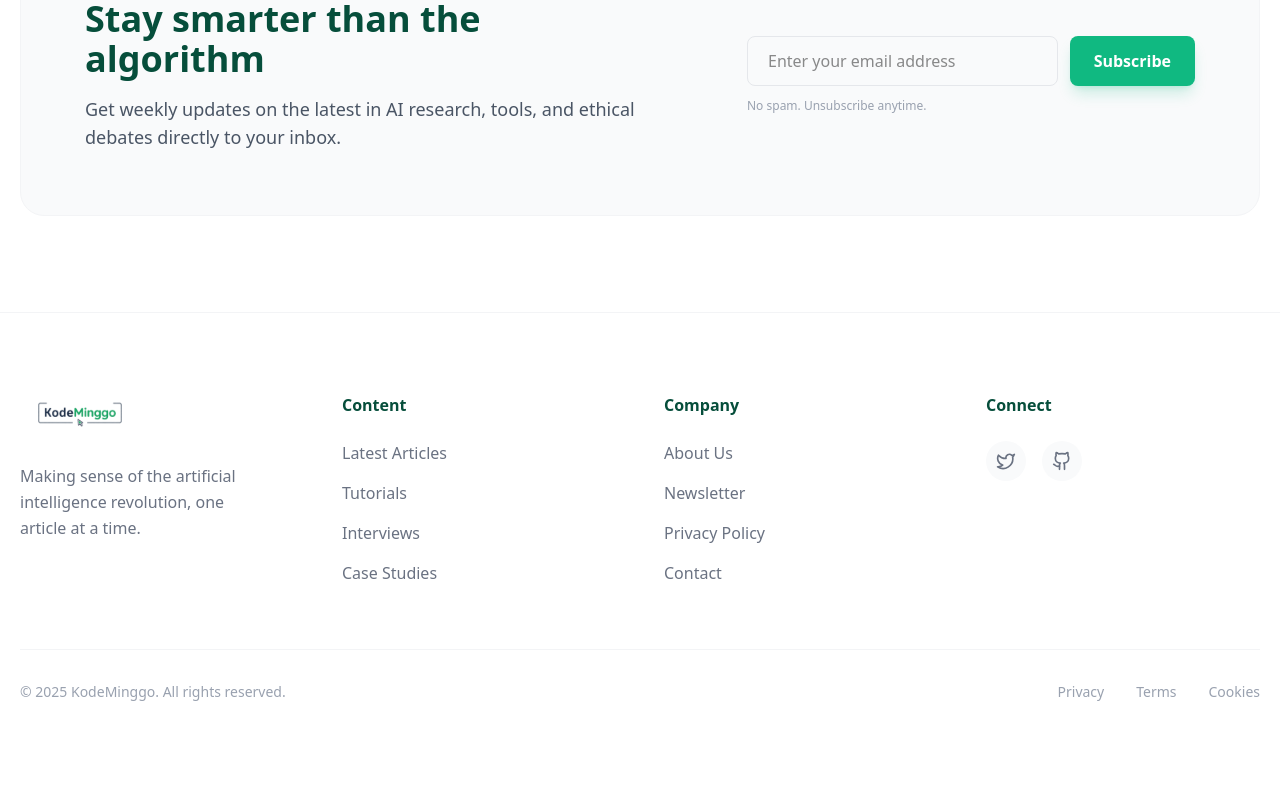
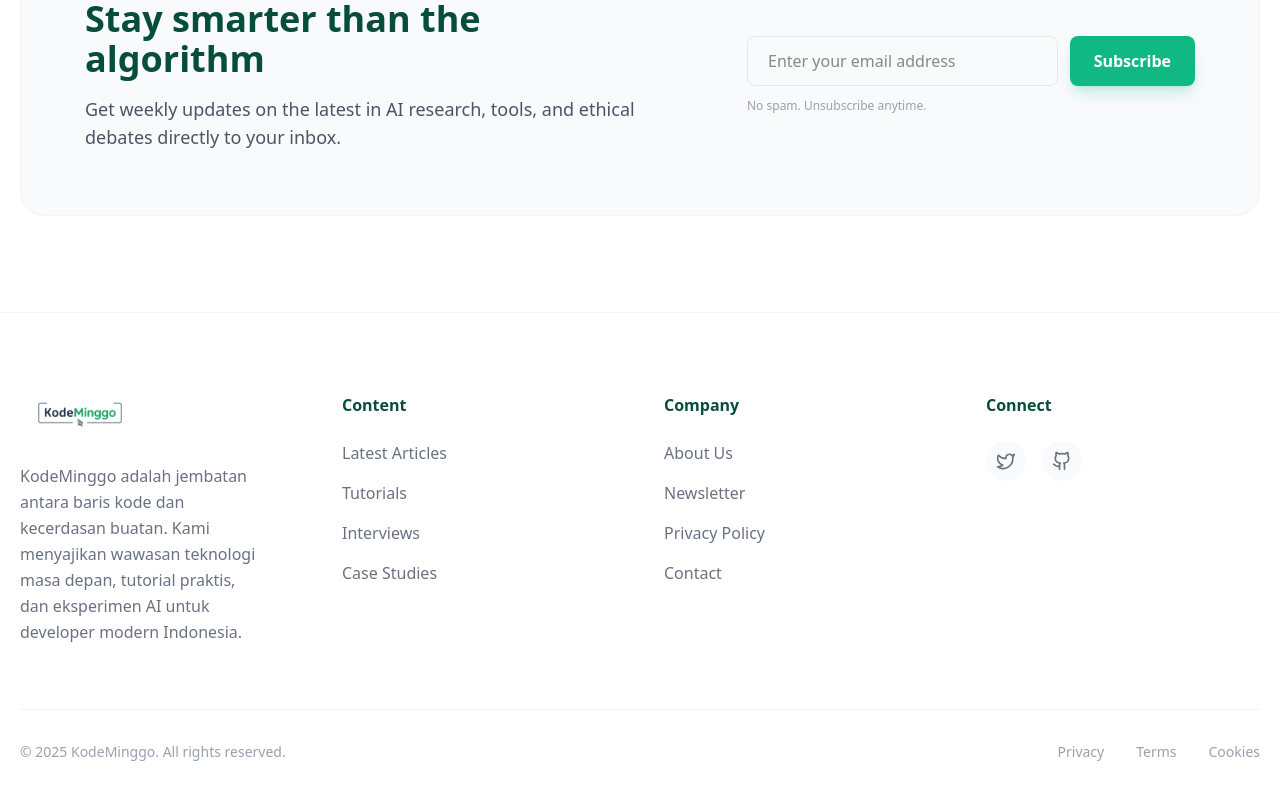
Before and after one commit to nalardeep/nalardeep, a Next.js app: page / in a window 1280 px wide. Shown: the part 3595-4395 px from the top of the page. Built offline with nearby package versions, Linux system fonts and the light colour scheme.

Commit message:
Repair text in footer

```diff
--- a/components/footer.tsx
+++ b/components/footer.tsx
@@ -21,7 +21,7 @@ const Footer = () => {
                             />
                         </Link>
                         <p className="text-gray-500 leading-relaxed">
-                            Making sense of the artificial intelligence revolution, one article at a time.
+                            KodeMinggo adalah jembatan antara baris kode dan kecerdasan buatan. Kami menyajikan wawasan teknologi masa depan, tutorial praktis, dan eksperimen AI untuk developer modern Indonesia.
                         </p>
                     </div>
 
@@ -54,7 +54,7 @@ const Footer = () => {
                             <Link href="/" className="w-10 h-10 bg-gray-50 rounded-full flex items-center justify-center text-gray-500 hover:bg-gray-100 hover:text-primary-500 transition-all">
                                 <Twitter className="w-5 h-5" />
                             </Link>
-                            <Link href="/" className="w-10 h-10 bg-gray-50 rounded-full flex items-center justify-center text-gray-500 hover:bg-gray-100 hover:text-primary-500 transition-all">
+                            <Link href="https://github.com/minggo-commits" className="w-10 h-10 bg-gray-50 rounded-full flex items-center justify-center text-gray-500 hover:bg-gray-100 hover:text-primary-500 transition-all">
                                 <Github className="w-5 h-5" />
                             </Link>
                         </div>
```
